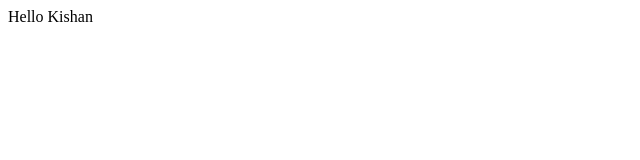
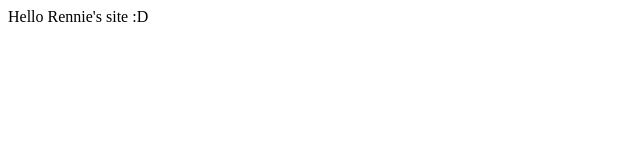
Before and after one commit to ktrocks3/curly-umbrella, a React (Create React App) app: page / in a window 1280 px wide. Shown: the top 160 px of the page, without its empty margins (0-640 px from the left). Built offline with nearby package versions, Linux system fonts and the light colour scheme; the HTML template or start-up script is replaced by a standard one.

Commit message:
Testing webstorm

```diff
--- a/src/App.js
+++ b/src/App.js
@@ -1,7 +1,7 @@
 import React from 'react';
 
 function App() {
-  const value = 'Kishan';
+  const value = 'Rennie\'s site :D';
   return <div>Hello {value}</div>;
 }
 
```
